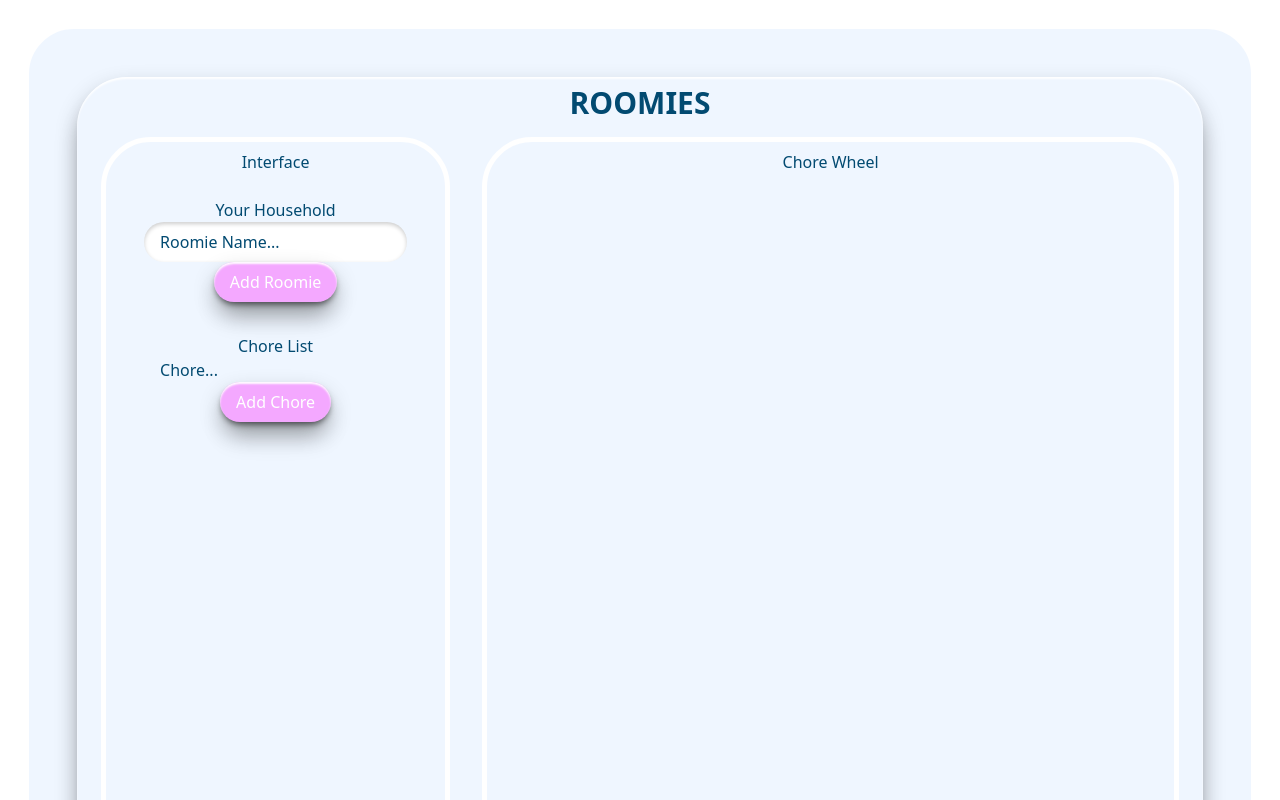
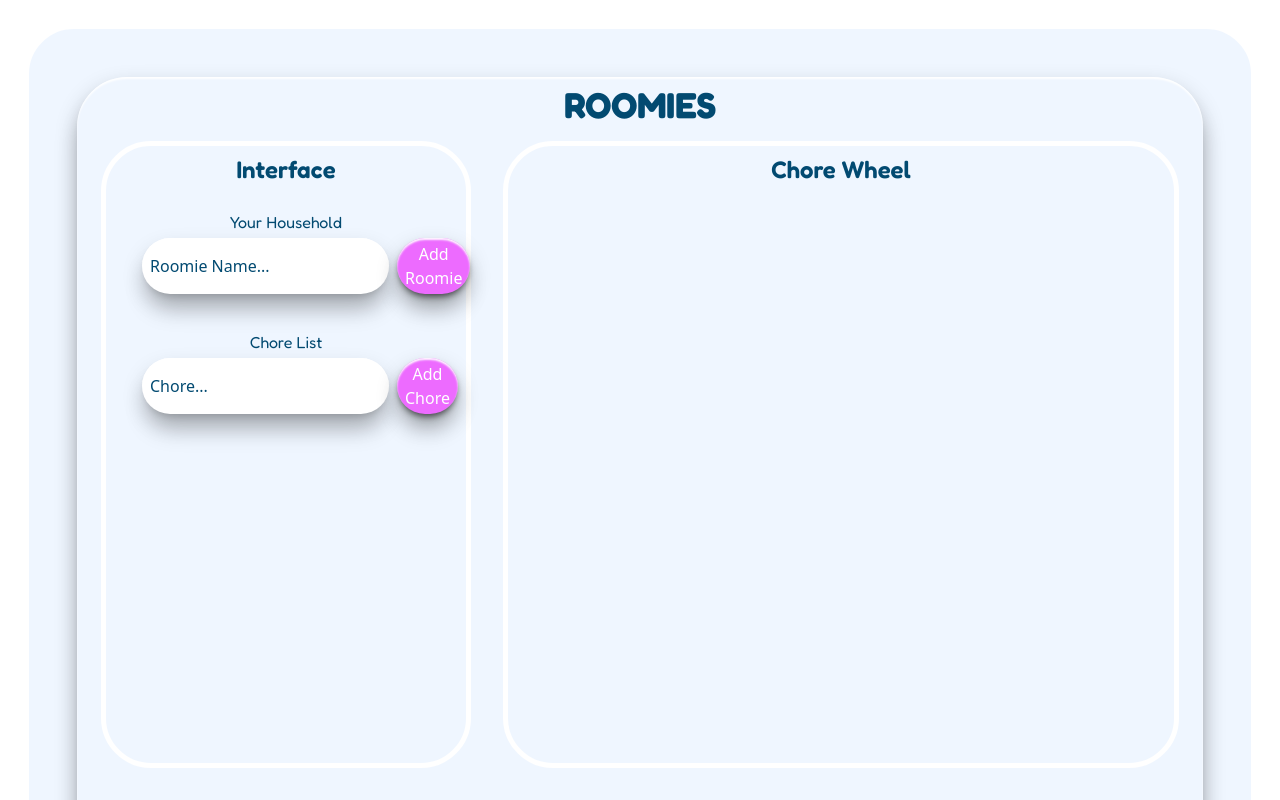
Before and after one commit to dsriva03/Roomies, a React (Vite) app: page / in a window 1280 px wide. Shown: the top 800 px of the page. Built offline with nearby package versions, Linux system fonts and the light colour scheme; the HTML template or start-up script is replaced by a standard one.

Commit message:
Enhance UI with Fredoka font and refine styling for improved layout and appearance.

```diff
--- a/index.html
+++ b/index.html
@@ -4,6 +4,9 @@
     <meta charset="UTF-8" />
     <link rel="icon" type="image/svg+xml" href="/vite.svg" />
     <meta name="viewport" content="width=device-width, initial-scale=1.0" />
+    <link rel="preconnect" href="https://fonts.googleapis.com">
+    <link rel="preconnect" href="https://fonts.gstatic.com" crossorigin>
+    <link href="https://fonts.googleapis.com/css2?family=Fredoka:wght@300..700&display=swap" rel="stylesheet">
     <title>Vite + React + TS</title>
   </head>
   <body>
--- a/src/App.css
+++ b/src/App.css
@@ -1,4 +1,8 @@
 @import "tailwindcss";
+
+@theme {
+  --font-display: "Fredoka", "serif";
+}
 
 #root {
   width: auto;
--- a/src/App.tsx
+++ b/src/App.tsx
@@ -10,7 +10,7 @@ function App() {
 
   return (
     <>
-      <div id="App" className="p-2 m-4 h-[1000px] w-auto border-white rounded-[50px] " style={{
+      <div id="App" className="p-2 m-4 h-screen w-auto border-white rounded-[50px] " style={{
           boxShadow: `
             0 10px 25px -3px rgba(0, 0, 0, 0.3),
             0 4px 6px -2px rgba(0, 0, 0, 0.05),
@@ -18,7 +18,7 @@ function App() {
             inset 0 2px 2px rgba(255, 255, 255, 0.95)
           `
         }}>
-      <h1 className="text-3xl font-bold font-sans text-sky-900 ">ROOMIES</h1>
+      <h1 className="text-4xl font-bold font-display text-sky-900 ">ROOMIES</h1>
         <div id="Sub" className='flex h-full'>
           <Interface />
           <ChoreWheel />
--- a/src/Components/ChoreList.tsx
+++ b/src/Components/ChoreList.tsx
@@ -18,18 +18,32 @@ function ChoreList() {
         transition: 'all 0.3s ease-in-out'
     };
 
+    const inputStyle = {
+        boxShadow:
+         `0 10px 25px -3px rgba(0, 0, 0, 0.2),
+        0 4px 6px -2px rgba(0, 0, 0, 0.1),
+        0 20px 25px -5px rgba(0, 0, 0, 0.2),
+        inset 0 2px 2px rgba(255, 255, 255, 0.95)` ,
+    };
+
     return (
         <>
             <div className="p-2 m-4 h-fit" id="ChoreList">
-                <h1 className="font-sans text-sky-900">Chore List</h1>
-                <input className="font-sans text-sky-900" value="Chore..."></input>
+                <h1 className=" text-sky-900 font-display">Chore List</h1>
+                <div className='flex'>
+                    <input
+                    style={inputStyle}
+                    className="font-sans text-sky-900 py-1 px-2 m-1 shadow-2xl bg-white border-white rounded-[50px] grow-3"
+                    value="Chore..."
+                    ></input>
                     <button
                     style={buttonStyle}
-                className="font-sans py-2 px-4  text-white shadow-2xl bg-fuchsia-300 hover:bg-fuchsia-400 border-white rounded-[50px] "
+                    className="font-sans py-1 px-2 m-1 text-white shadow-2xl bg-fuchsia-400 hover:bg-fuchsia-500 border-white rounded-[50px] grow-2"
                     onMouseDown={() => setIsPressed(true)}
                     onMouseUp={() => setIsPressed(false)}
                     onMouseLeave={() => setIsPressed(false)}
                     >Add Chore</button>
+                </div>
             </div>
         </>
 
--- a/src/Components/ChoreWheel.tsx
+++ b/src/Components/ChoreWheel.tsx
@@ -7,7 +7,9 @@ function ChoreWheel() {
             <div className="p-2 m-4 h-8/10 w-2/3 border-white rounded-[50px]
              border-5"  id="ChoreWheel">
 
-            <h1 className="font-sans text-sky-900">Chore Wheel</h1>
+            <h1
+            className="text-2xl font-display font-semibold text-sky-900"
+            >Chore Wheel</h1>
 
             </div>
         </>
--- a/src/Components/Household.tsx
+++ b/src/Components/Household.tsx
@@ -19,22 +19,25 @@ function Household() {
 
     const inputStyle = {
         boxShadow:
-         'inset 0 2px 4px rgba(0, 0, 0, 0.2)' ,
+         `0 10px 25px -3px rgba(0, 0, 0, 0.2),
+        0 4px 6px -2px rgba(0, 0, 0, 0.1),
+        0 20px 25px -5px rgba(0, 0, 0, 0.2),
+        inset 0 2px 2px rgba(255, 255, 255, 0.95)` ,
     };
 
     return (
         <>
             <div className="p-2 m-4 h-fit" id="Household">
-                <h1 className="font-sans text-sky-900">Your Household</h1>
-                <div className='flex-row'>
+                <h1 className="font-display text-sky-900">Your Household</h1>
+                <div className='flex'>
                     <input
                     style={inputStyle}
-                    className="font-sans text-sky-900 py-2 px-4 shadow-2xl bg-white border-white rounded-[50px]"
+                    className="font-sans text-sky-900 py-1 px-2 m-1 shadow-2xl bg-white border-white rounded-[50px] grow-3"
                     value="Roomie Name..."
                     ></input>
                     <button
                     style={buttonStyle}
-                    className="font-sans py-2 px-4  text-white shadow-2xl bg-fuchsia-300 hover:bg-fuchsia-400 border-white rounded-[50px]"
+                    className="font-sans py-1 px-2 m-1 text-white shadow-2xl bg-fuchsia-400 hover:bg-fuchsia-500 border-white rounded-[50px] grow-2"
                     onMouseDown={() => setIsPressed(true)}
                     onMouseUp={() => setIsPressed(false)}
                     onMouseLeave={() => setIsPressed(false)}
--- a/src/Components/Interface.tsx
+++ b/src/Components/Interface.tsx
@@ -6,9 +6,12 @@ function Interface() {
 
     return (
         <>
-            <div className="p-2 m-4 h-8/10 w-1/3 border-white rounded-[50px]
-             border-5"  id="Interface">
-            <h1 className='font-sans text-sky-900'>Interface</h1>
+            <div
+            className="p-2 m-4 h-8/10 w-1/3 border-white rounded-[50px] border-5"
+            id="Interface">
+            <h1
+            className='text-2xl font-display font-semibold text-sky-900'
+            >Interface</h1>
                <Household />
                <ChoreList />
             </div>
```
Lines whose indentation alone changed are shown as unchanged.
